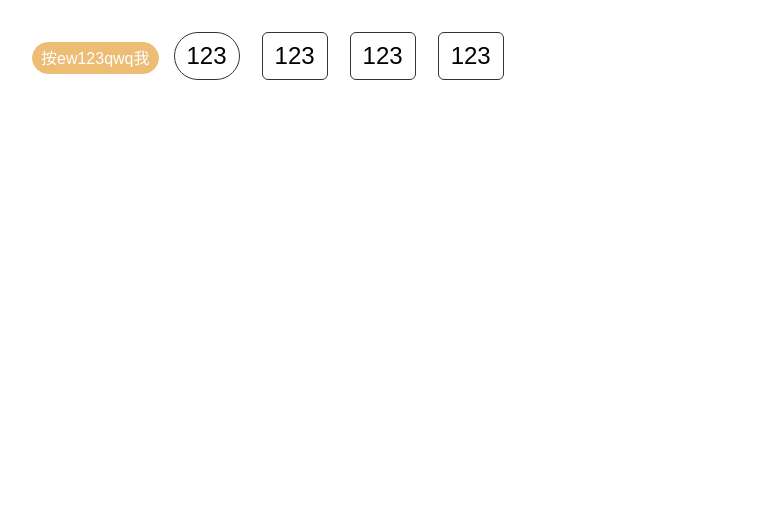
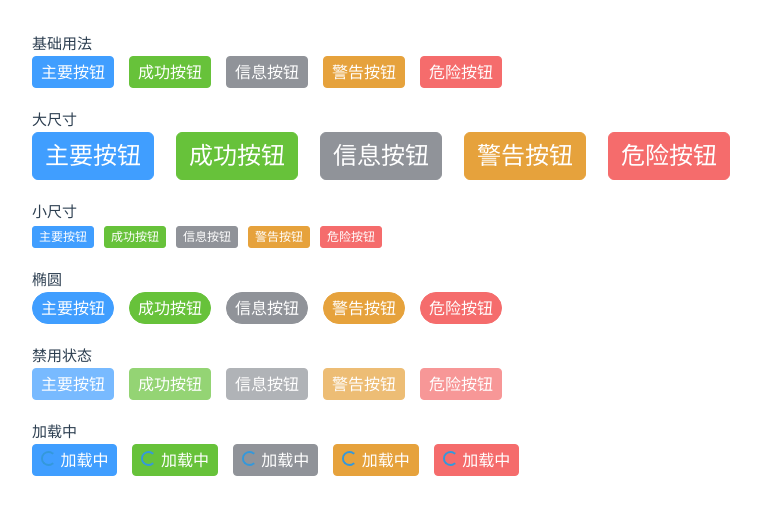
Before and after one commit to CC19990113/zh-ui, a Vue app: page / in a window 1280 px wide. Shown: the top 514 px of the page, without its empty margins (0-761 px from the left). Built offline with nearby package versions, Linux system fonts and the light colour scheme.

Commit message:
添加加载中状态&提取common.scss

```diff
--- /dev/null
+++ b/examples/button/ZhButtonExample.vue
@@ -0,0 +1,72 @@
+<!-- ParentComponent.vue -->
+<template>
+  <div class="example-item">
+    <div class="title">基础用法</div>
+    <ZhButton type="primary">主要按钮</ZhButton>
+    <ZhButton type="success">成功按钮</ZhButton>
+    <ZhButton type="info">信息按钮</ZhButton>
+    <ZhButton type="warning">警告按钮</ZhButton>
+    <ZhButton type="danger">危险按钮</ZhButton>
+  </div>
+
+  <div class="example-item">
+    <div class="title">大尺寸</div>
+    <ZhButton type="primary" size="big">主要按钮</ZhButton>
+    <ZhButton type="success" size="big">成功按钮</ZhButton>
+    <ZhButton type="info" size="big">信息按钮</ZhButton>
+    <ZhButton type="warning" size="big">警告按钮</ZhButton>
+    <ZhButton type="danger" size="big">危险按钮</ZhButton>
+  </div>
+
+  <div class="example-item">
+    <div class="title">小尺寸</div>
+    <ZhButton type="primary" size="small">主要按钮</ZhButton>
+    <ZhButton type="success" size="small">成功按钮</ZhButton>
+    <ZhButton type="info" size="small">信息按钮</ZhButton>
+    <ZhButton type="warning" size="small">警告按钮</ZhButton>
+    <ZhButton type="danger" size="small">危险按钮</ZhButton>
+  </div>
+
+  <div class="example-item">
+    <div class="title">椭圆</div>
+    <ZhButton type="primary" round>主要按钮</ZhButton>
+    <ZhButton type="success" round>成功按钮</ZhButton>
+    <ZhButton type="info" round>信息按钮</ZhButton>
+    <ZhButton type="warning" round>警告按钮</ZhButton>
+    <ZhButton type="danger" round>危险按钮</ZhButton>
+  </div>
+
+  <div class="example-item">
+    <div class="title">禁用状态</div>
+    <ZhButton type="primary" disabled>主要按钮</ZhButton>
+    <ZhButton type="success" disabled>成功按钮</ZhButton>
+    <ZhButton type="info" disabled>信息按钮</ZhButton>
+    <ZhButton type="warning" disabled>警告按钮</ZhButton>
+    <ZhButton type="danger" disabled>危险按钮</ZhButton>
+  </div>
+
+  <div class="example-item">
+    <div class="title">加载中</div>
+    <ZhButton type="primary" loading>主要按钮</ZhButton>
+    <ZhButton type="success" loading>成功按钮</ZhButton>
+    <ZhButton type="info" loading>信息按钮</ZhButton>
+    <ZhButton type="warning" loading>警告按钮</ZhButton>
+    <ZhButton type="danger" loading>危险按钮</ZhButton>
+  </div>
+</template>
+
+  <script>
+import ZhButton from '../../packages/button/index.vue'
+
+export default {
+  components: {
+    ZhButton
+  }
+}
+</script>
+
+<style lang="scss" scoped>
+.example-item {
+  margin-bottom: 20px;
+}
+</style>
--- /dev/null
+++ b/packages/assets/common.scss
@@ -0,0 +1,7 @@
+$colors: (
+  primary: #409eff,
+  success: #67c23a,
+  info: #909399,
+  warning: #e6a23c,
+  danger: #f56c6c
+);
--- a/packages/button/index.vue
+++ b/packages/button/index.vue
@@ -1,8 +1,25 @@
-<!-- button组件 -->
+<!--
+  ZhButton 组件：
+  - ZhButton 是一个可定制的按钮组件，支持不同的样式、大小和加载状态。
+  - 通过传递不同的 props 控制组件的外观和行为。
+  @component ZhButton
+  @props
+    {String} type - 按钮类型 'primary' 'success' 'info' 'warning' 'danger'
+    {String} size - 按钮大小 'big' 'normal' 'small'
+    {Boolean} round - 是否为椭圆 true false
+    {Boolean} disabled - 是否禁用 true false
+    {Boolean} loading - 加载状态 true false
+-->
 <template>
   <div :class="ZhClass">
     <button>
-      <slot></slot>
+      <div class="zh-button-loading" v-if="loading">
+        <div class="loading-content">
+          <div :class="['spinner', `spinner-${size}`]"></div>
+          加载中
+        </div>
+      </div>
+      <slot v-else></slot>
     </button>
   </div>
 </template>
@@ -16,19 +33,28 @@ export default {
 <script setup>
 import { computed } from 'vue'
 const props = defineProps({
+  // 按钮类型 'primary' 'success' 'info' 'warning' 'danger'
   type: {
     type: String,
     default: 'default'
   },
+  // 按钮大小 'big' 'normal' 'small'
   size: {
     type: String,
     default: 'normal'
   },
+  // 是否为椭圆 true false
   round: {
     type: Boolean,
     default: false
   },
+  // 是否禁用 true false
   disabled: {
+    type: Boolean,
+    default: false
+  },
+  // 加载状态 true false
+  loading: {
     type: Boolean,
     default: false
   }
@@ -47,6 +73,8 @@ const ZhClass = computed(() => {
 </script>
 
 <style lang="scss" scoped>
+@import '../assets/common.scss';
+
 button {
   /* 重置默认样式 */
   margin: 0;
@@ -57,13 +85,7 @@ button {
   vertical-align: baseline;
   background: transparent;
 }
-$colors: (
-  primary: #409eff,
-  success: #67c23a,
-  info: #909399,
-  warning: #e6a23c,
-  danger: #f56c6c
-);
+
 .zh-button {
   display: inline-block;
   box-sizing: border-box;
@@ -76,6 +98,7 @@ $colors: (
   }
 }
 
+// 颜色样式
 @each $key, $value in $colors {
   .zh-button-#{$key} {
     background: $value;
@@ -86,6 +109,7 @@ $colors: (
   }
 }
 
+// 大小样式
 .zh-button-normal {
   margin-right: 15px;
   padding: 0 8px;
@@ -112,9 +136,12 @@ $colors: (
   line-height: 20px;
 }
 
+// 椭圆样式
 .zh-button-round {
   border-radius: 1em;
 }
+
+// 禁用样式
 .zh-button-disabled {
   opacity: 0.7;
   cursor: not-allowed;
@@ -122,4 +149,39 @@ $colors: (
     cursor: not-allowed;
   }
 }
+
+// 加载中样式
+.zh-button-loading {
+  display: flex;
+  flex-direction: column;
+  align-items: center;
+  justify-content: center;
+  height: 100%;
+}
+
+@keyframes spin {
+  to {
+    transform: rotate(360deg);
+  }
+}
+.spinner {
+  display: inline-block;
+  border: 2px solid #3498db;
+  border-top: 2px solid transparent;
+  border-radius: 50%;
+  animation: spin 0.8s linear infinite;
+}
+
+$spinner-sizes: (
+  normal: 15px,
+  big: 20px,
+  small: 10px
+);
+
+@each $size, $value in $spinner-sizes {
+  .spinner-#{$size} {
+    width: $value;
+    height: $value;
+  }
+}
 </style>
--- a/src/App.vue
+++ b/src/App.vue
@@ -1,14 +1,13 @@
+
 
 <template>
-  <zh-button type="warning" round disabled>按ew123qwq我</zh-button>
-  <zh-button size="big" round>123</zh-button>
-  <zh-button size="big">123</zh-button>
-  <zh-button size="big">123</zh-button>
-  <zh-button size="big">123</zh-button>
+  <ZhButtonExampleVue></ZhButtonExampleVue>
 </template>
 
 <script setup>
+import ZhButtonExampleVue from "../examples/button/ZhButtonExample.vue";
 </script>
 
 <style scoped>
+
 </style>
```
